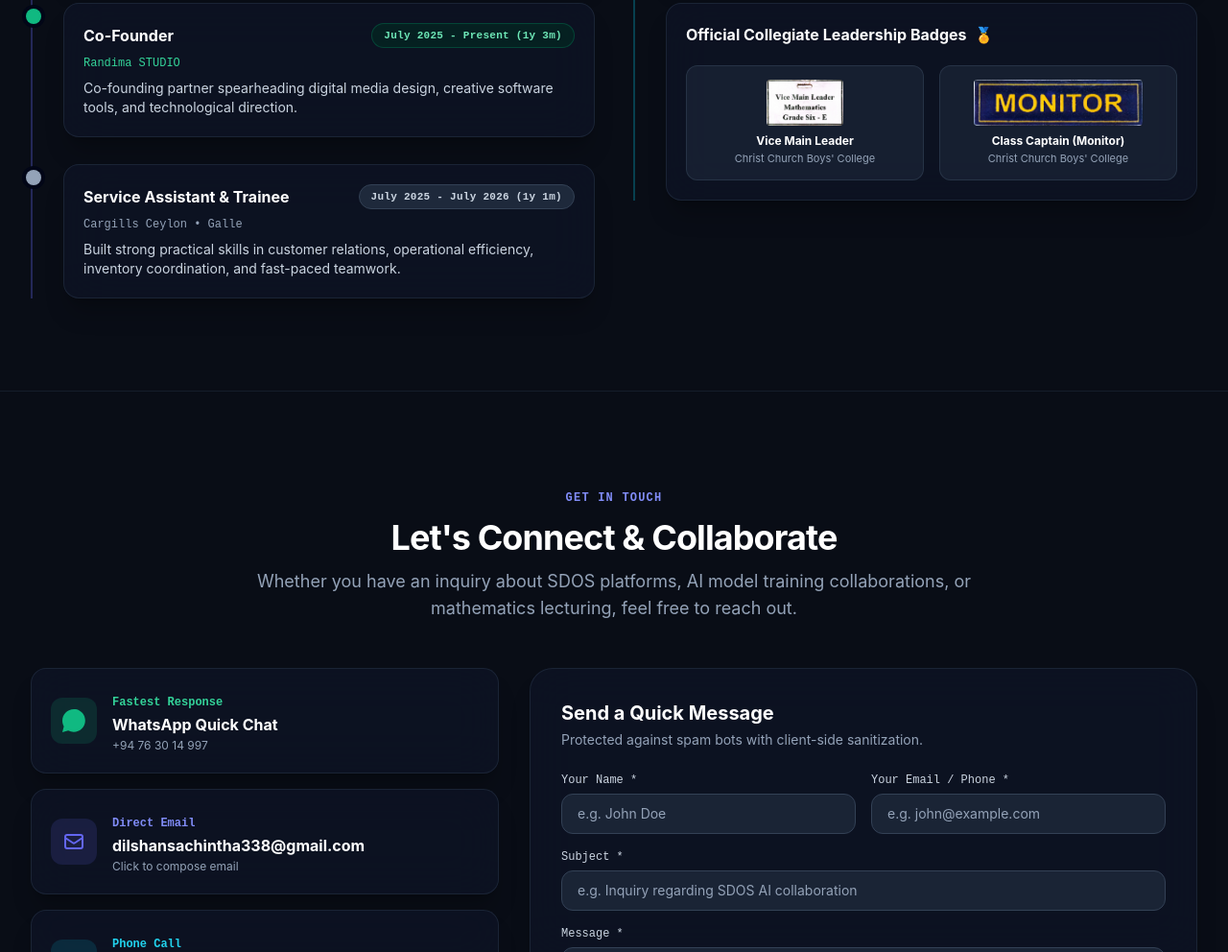
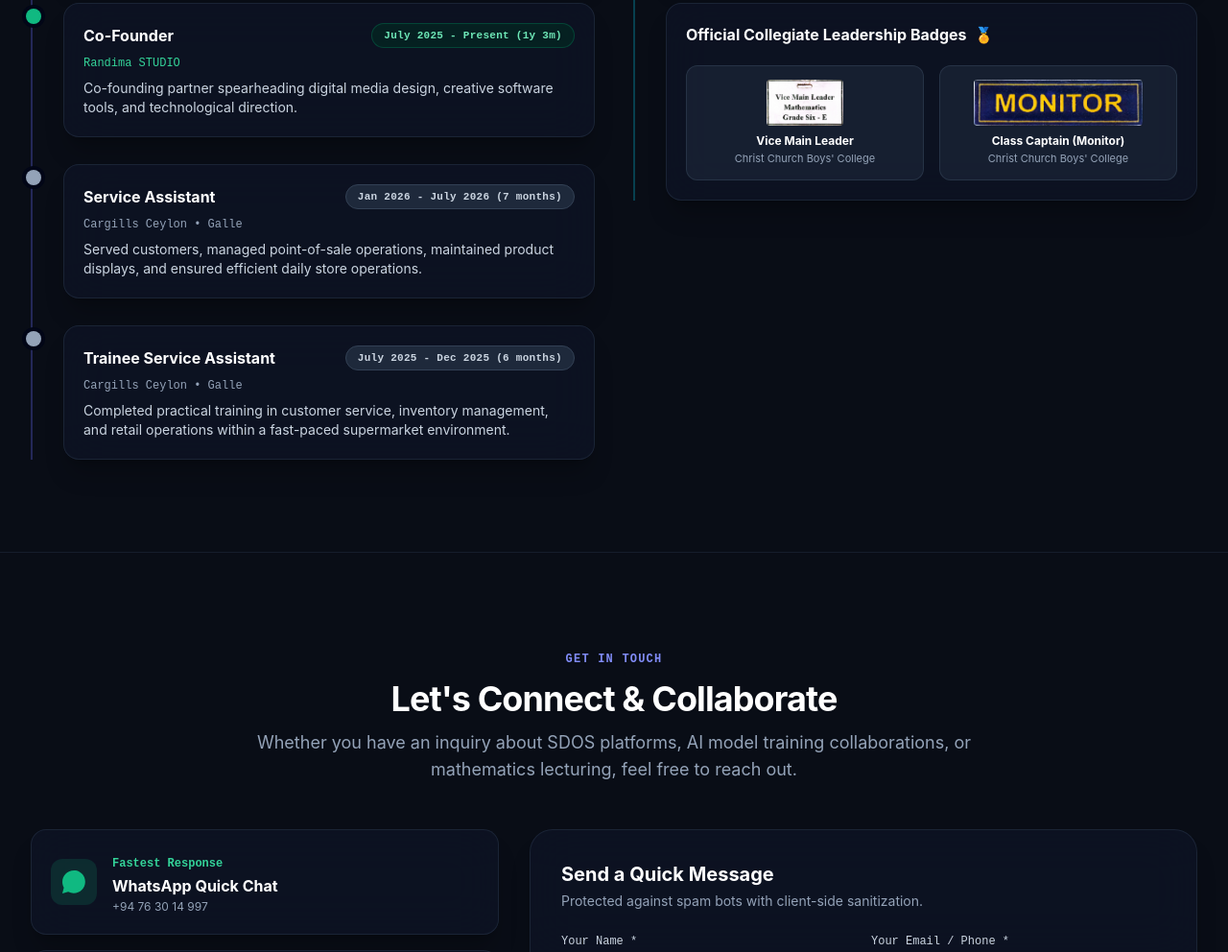
Before and after one commit to sachintha629/sachintha629.github.io, a website: page index.html in a window 1280 px wide. Shown: the part 4694-5686 px from the top of the page at 96% size. Drawn offline with Linux system fonts and the light colour scheme.

Commit message:
fix: split Cargills Ceylon into two separate roles per LinkedIn

```diff
--- a/index.html
+++ b/index.html
@@ -729,17 +729,32 @@
                                 </div>
                             </div>
 
-                            <!-- Role 5: Cargills Ceylon -->
+                            <!-- Role 5: Cargills Ceylon – Service Assistant -->
                             <div class="relative group">
                                 <span class="absolute -left-[31px] sm:-left-[39px] top-1.5 w-4 h-4 rounded-full bg-slate-400 ring-4 ring-white dark:ring-slate-950"></span>
                                 <div class="glass-card p-5 rounded-2xl space-y-2">
                                     <div class="flex items-center justify-between flex-wrap gap-1">
-                                        <h4 class="font-bold text-slate-900 dark:text-white text-base">Service Assistant & Trainee</h4>
-                                        <span class="badge bg-slate-100 dark:bg-slate-800 text-slate-700 dark:text-slate-300 border border-slate-200 dark:border-slate-700 font-mono text-[11px]">July 2025 - July 2026 (1y 1m)</span>
+                                        <h4 class="font-bold text-slate-900 dark:text-white text-base">Service Assistant</h4>
+                                        <span class="badge bg-slate-100 dark:bg-slate-800 text-slate-700 dark:text-slate-300 border border-slate-200 dark:border-slate-700 font-mono text-[11px]">Jan 2026 - July 2026 (7 months)</span>
                                     </div>
                                     <p class="text-xs font-mono text-slate-500 dark:text-slate-400 font-medium">Cargills Ceylon • Galle</p>
                                     <p class="text-xs sm:text-sm text-slate-600 dark:text-slate-300">
-                                        Built strong practical skills in customer relations, operational efficiency, inventory coordination, and fast-paced teamwork.
+                                        Served customers, managed point-of-sale operations, maintained product displays, and ensured efficient daily store operations.
+                                    </p>
+                                </div>
+                            </div>
+
+                            <!-- Role 6: Cargills Ceylon – Trainee Service Assistant -->
+                            <div class="relative group">
+                                <span class="absolute -left-[31px] sm:-left-[39px] top-1.5 w-4 h-4 rounded-full bg-slate-400 ring-4 ring-white dark:ring-slate-950"></span>
+                                <div class="glass-card p-5 rounded-2xl space-y-2">
+                                    <div class="flex items-center justify-between flex-wrap gap-1">
+                                        <h4 class="font-bold text-slate-900 dark:text-white text-base">Trainee Service Assistant</h4>
+                                        <span class="badge bg-slate-100 dark:bg-slate-800 text-slate-700 dark:text-slate-300 border border-slate-200 dark:border-slate-700 font-mono text-[11px]">July 2025 - Dec 2025 (6 months)</span>
+                                    </div>
+                                    <p class="text-xs font-mono text-slate-500 dark:text-slate-400 font-medium">Cargills Ceylon • Galle</p>
+                                    <p class="text-xs sm:text-sm text-slate-600 dark:text-slate-300">
+                                        Completed practical training in customer service, inventory management, and retail operations within a fast-paced supermarket environment.
                                     </p>
                                 </div>
                             </div>
```
